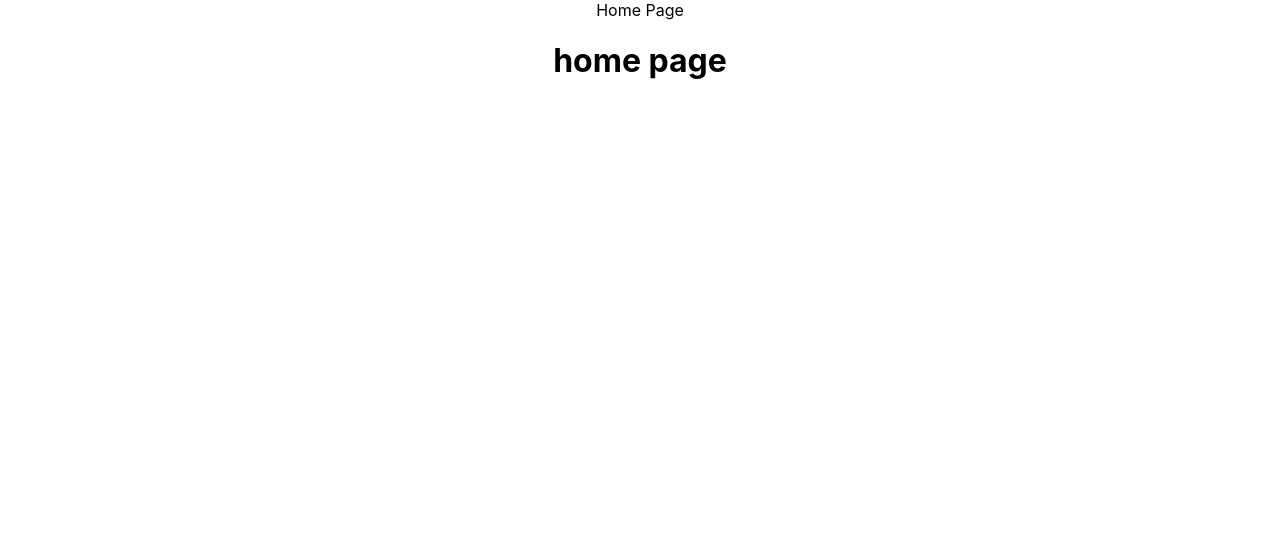
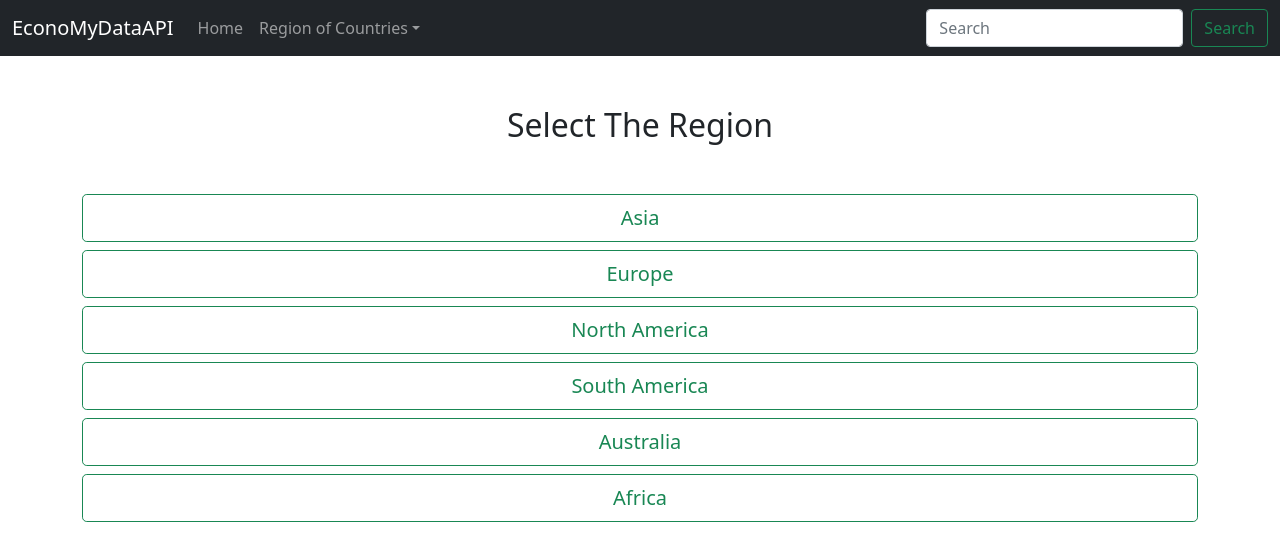
Before and after one commit to lahiruchalana/015---Economy-Front-End, a React (Create React App) app: page / in a window 1280 px wide. Shown: the top 560 px of the page. Built offline with nearby package versions, Linux system fonts and the light colour scheme.

Commit message:
completed home page

```diff
--- a/package.json
+++ b/package.json
@@ -6,7 +6,9 @@
     "@testing-library/jest-dom": "^5.16.4",
     "@testing-library/react": "^13.3.0",
     "@testing-library/user-event": "^13.5.0",
+    "bootstrap": "^5.1.3",
     "react": "^18.2.0",
+    "react-bootstrap": "^2.4.0",
     "react-dom": "^18.2.0",
     "react-router-dom": "^5.3.3",
     "react-scripts": "5.0.1",
--- a/src/App.css
+++ b/src/App.css
@@ -36,3 +36,11 @@
     transform: rotate(360deg);
   }
 }
+
+.container {
+  margin-top: 50px;
+}
+
+.title {
+  margin-bottom: 50px;
+}
--- a/src/App.js
+++ b/src/App.js
@@ -7,6 +7,7 @@ import {
 import Header from './Components/Header';
 import Home from './Views/Home';
 import EconomyOfCountry from './Views/EconomyOfCountry';
+import 'bootstrap/dist/css/bootstrap.min.css';
 
 function App() {
   return (
--- a/src/Components/Header.js
+++ b/src/Components/Header.js
@@ -1,9 +1,41 @@
 import React from 'react'
+import { Button, Navbar,Container, Nav, NavDropdown,Form, FormControl } from 'react-bootstrap';
 
 function Header(){
     return (
         <div>
-            Home Page
+            <Navbar expand="lg" bg="dark" variant="dark">
+                <Container fluid>
+                    <Navbar.Brand href="/">EconoMyDataAPI</Navbar.Brand>
+                    <Navbar.Toggle aria-controls="navbarScroll" />
+                    <Navbar.Collapse id="navbarScroll">
+                    <Nav
+                        className="me-auto my-2 my-lg-0"
+                        style={{ maxHeight: '100px' }}
+                        navbarScroll
+                    >
+                        <Nav.Link href="/">Home</Nav.Link>
+                        <NavDropdown title="Region of Countries" id="navbarScrollingDropdown">
+                            <NavDropdown.Item href="/asia">Asia</NavDropdown.Item>
+                            <NavDropdown.Item href="/europe">Europe</NavDropdown.Item>
+                            <NavDropdown.Item href="/northamerica">North America</NavDropdown.Item>
+                            <NavDropdown.Item href="/southamerica">South America</NavDropdown.Item>
+                            <NavDropdown.Item href="/australia">Australia</NavDropdown.Item>
+                            <NavDropdown.Item href="/africa">Africa</NavDropdown.Item>
+                        </NavDropdown>
+                    </Nav>
+                    <Form className="d-flex">
+                        <FormControl
+                        type="search"
+                        placeholder="Search"
+                        className="me-2"
+                        aria-label="Search"
+                        />
+                        <Button variant="outline-success">Search</Button>
+                    </Form>
+                    </Navbar.Collapse>
+                </Container>
+                </Navbar>
         </div>
     )
 }
--- a/src/Views/Home.js
+++ b/src/Views/Home.js
@@ -1,9 +1,33 @@
 import React from 'react'
+import { Button } from 'react-bootstrap';
+
 
 function Home(){
     return (
         <div>
-            <h1>home page</h1>
+            <div class="container">
+                <h2 class="title">Select The Region</h2>
+                <div className="d-grid gap-2">
+                <Button href="/asia" variant="outline-success" size="lg">
+                    Asia
+                </Button>
+                <Button href="/europe" variant="outline-success" size="lg">
+                    Europe
+                </Button>
+                <Button href="/northamerica" variant="outline-success" size="lg">
+                    North America
+                </Button>
+                <Button href="/southamerica" variant="outline-success" size="lg">
+                    South America
+                </Button>
+                <Button href="/australia" variant="outline-success" size="lg">
+                    Australia
+                </Button>
+                <Button href="/africa" variant="outline-success" size="lg">
+                    Africa
+                </Button>
+                </div>
+            </div>
         </div>
     )
 }
```
Also changed, not shown: src/Views/Asia.js (added), src/Views/Europe.js (added), src/Views/NorthAmerica.js (added), 1 other file (tests, documents, lock files or other folders).
